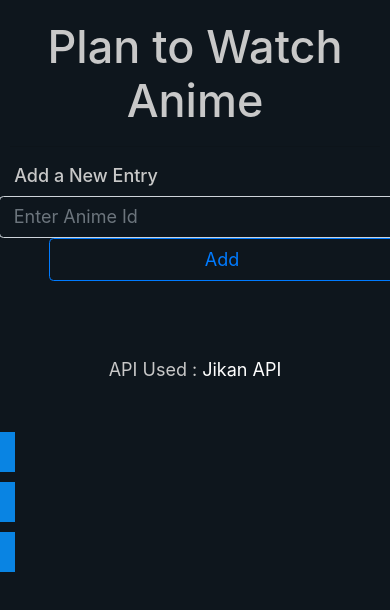
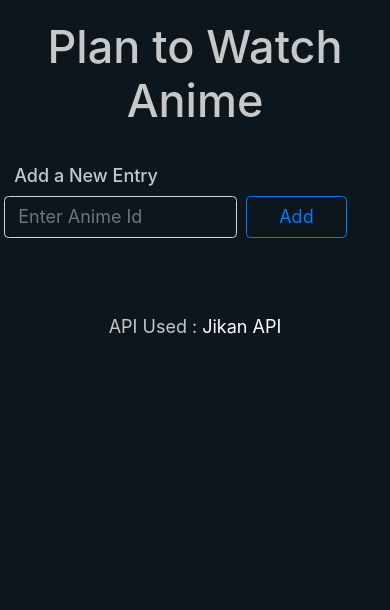
Before and after one commit to Johan-Liebert1/plantoconsume_media_app, a React (Create React App) app: page /anime in a window 390 px wide. Shown: the top 610 px of the page. Built offline with nearby package versions, Linux system fonts and the light colour scheme.

Commit message:
responsive

```diff
--- a/src/components/AnimeMangaComponent.js
+++ b/src/components/AnimeMangaComponent.js
@@ -34,6 +34,9 @@ const AnimeMangaComponent = ( { arr, what } ) => {
 
     genreString += genres[genres.length - 1]
 
+    const new_title = title.length > 33 ? `${title.slice(0, 31)}...` : title
+    const align_left = title.length > 33
+
     const dispatch = useDispatch()
 
     const deleteHandler = () => {
@@ -62,10 +65,13 @@ const AnimeMangaComponent = ( { arr, what } ) => {
             </div>
 
             <div id = 'info' >
-                <div id = 'title' style ={{display: 'flex'}}>
+                <div id = 'title' style ={{
+                    display: 'flex', alignSelf: align_left ? 'flex-start' : ''
+                    }}
+                >
                     <a href = {href} target='_blank'>
                         <h5 style = {{ display : 'inline' }}>
-                            { title }
+                            { new_title }
                         </h5>
                         { what === 'anime' && <h5 style = {{display : 'inline'}}> ( {type} )</h5> }
 
@@ -79,7 +85,7 @@ const AnimeMangaComponent = ( { arr, what } ) => {
                         <div>
                             <div className='attr'>
                                 <strong>
-                                    {what === 'anime' ? 'Episodes:' : "Chapters:"}
+                                    {what === 'anime' ? 'Episodes: ' : "Chapters: "}
                                 </strong>
                             </div>
                             <div className='value'>{ episodes }</div>
--- a/src/screens/AnimeScreen.js
+++ b/src/screens/AnimeScreen.js
@@ -18,25 +18,28 @@ const AnimeScreen = () => {
         dispatch( getAnimeDetails(animeId) )
     }
 
-    console.log(window.innerWidth)
+    const condb = window.innerWidth > 1100 // condition big
+    const conds = window.innerWidth > 580
 
     return (
         <div style = {{
-            width: window.innerWidth > 1100 ? "70%" : "95%",
+            width: condb ? "70%" : "95%",
             margin: "20px auto"
             }}
         >
 
             {/* will also depend upon window.innerWidth
             dispaly a navbar component otherwise */}
-            <PageLinksComponent />
+            {
+                condb ? <PageLinksComponent /> : null
+            }
 
             <h1 style = {{ textAlign: 'center' }} >Plan to Watch Anime</h1>
             <hr style = {{ color: 'white' }}></hr>
 
             <form onSubmit = { addAnime }>
                 <h6
-                    className = {window.innerHeight > 1100 ? 'row' : 'row ml-1' }
+                    className = {condb ? 'row' : 'row ml-1' }
                 >
                     Add a New Entry
                 </h6>
@@ -44,7 +47,7 @@ const AnimeScreen = () => {
                     <input
                         type='text'
                         className={
-                            `form-control col-md-3 col-sm-5 ${ window.innerWidth > 1100 ? '' : 'ml-1' }`
+                            `form-control col-md-3 col-sm-5 col-7 ${ condb ? '' : conds ? 'ml-1' : 'ml-2' }`
                         }
                         value = {animeId}
                         placeholder = 'Enter Anime Id'
@@ -53,7 +56,10 @@ const AnimeScreen = () => {
                     />
                     <button
                         type = 'submit'
-                        className = 'btn btn-outline-primary col-md-1 ml-5 col-sm-4'
+                        className = {
+                            `btn btn-outline-primary col-md-1 col-sm-4 col-3
+                            ${condb ? 'ml-5' : conds ? '' : 'ml-2'}`
+                        }
                     >Add</button>
 
                 </div>
@@ -86,9 +92,6 @@ const AnimeScreen = () => {
 
             }
 
-
-
-
         <footer
             style = {{ width: '100%', height: '100px', textAlign: 'center', marginTop: "75px" }}
         >
--- a/src/screens/MangaScreen.js
+++ b/src/screens/MangaScreen.js
@@ -13,15 +13,8 @@ const MangaScreen = () => {
 
     const { manga } = useSelector(state => state.manga)
 
-    useEffect(() => {
-
-        // this is how the action creator is mapped to the reducers
-
-        // dispatch(getMangaDetails(1))
-        // dispatch(getMangaDetails(2))
-
-
-    }, [])
+    const condb = window.innerWidth > 1100 // condition big
+    const conds = window.innerWidth > 580
 
     const addManga = (e) => {
         e.preventDefault()
@@ -30,24 +23,27 @@ const MangaScreen = () => {
 
     return (
         <div style = {{
-            width: window.innerWidth > 1100 ? "70%" : "95%",
+            width: condb ? "70%" : "95%",
             margin: "20px auto" }}
         >
-            <PageLinksComponent />
+            {
+                condb ? <PageLinksComponent /> : null
+            }
+
             <h1 style = {{ textAlign: 'center' }} >Plan to Read Manga</h1>
 
             <hr style = {{ color: 'white' }}></hr>
 
             <form onSubmit = {addManga} >
                 <h6
-                    className = {window.innerHeight > 1100 ? 'row' : 'row ml-1' }
+                    className = {condb ? 'row' : 'row ml-1' }
                 >Add a New Entry</h6>
 
                 <div className='form-group row'>
                     <input
                         type='text'
                         className={
-                            `form-control col-md-3 col-sm-5 ${ window.innerWidth > 1100 ? '' : 'ml-1' }`
+                            `form-control col-md-3 col-sm-5 col-7 ${ condb ? '' : conds ? 'ml-1' : 'ml-2' }`
                         }
                         value = {mangaId}
                         placeholder = 'Enter Manga Id'
@@ -56,7 +52,10 @@ const MangaScreen = () => {
                     />
                     <button
                         type = 'submit'
-                        className = 'btn btn-outline-primary col-md-1 ml-5 col-sm-4'
+                        className = {
+                            `btn btn-outline-primary col-md-1 col-sm-4 col-3
+                            ${condb ? 'ml-5' : conds ? '' : 'ml-2'}`
+                        }
                     > Add</button>
                 </div>
             </form>
--- a/src/screens/MoviesScreen.js
+++ b/src/screens/MoviesScreen.js
@@ -14,29 +14,28 @@ const MoviesScreen = () => {
 
     const movies = useSelector(state => state.movies)
 
-    useEffect(() => {
-
-        // dispatch( getMovieDetails('tt0120737') )
-
-    }, [])
-
     const addMovie = (e) => {
         e.preventDefault()
         dispatch(getMovieDetails(apiKey, movieId))
     }
 
+    const condb = window.innerWidth > 1100 // condition big
+    const conds = window.innerWidth > 580
+
     return (
         <div style = {{
-            width: window.innerWidth > 1100 ? "70%" : "95%",
+            width: condb ? "70%" : "95%",
             margin: "20px auto" }}
         >
-            <PageLinksComponent />
+            {
+                condb ? <PageLinksComponent /> : null
+            }
             <h1 style = {{ textAlign: 'center' }} >Plan to Watch Movies</h1>
             <hr style = {{ color: 'white' }}></hr>
 
             <form onSubmit = {addMovie} >
                 <h6
-                    className = {window.innerHeight > 1100 ? 'row' : 'row ml-1' }
+                    className = {condb ? 'row' : 'row ml-1' }
                 >Add a New Entry</h6>
                 <div className='form-group row'>
                     <input
@@ -45,7 +44,7 @@ const MoviesScreen = () => {
                         placeholder = 'Enter Your API Key'
                         onChange = { (e) => setApiKey(e.target.value) }
                         className={
-                            `form-control col-md-3 col-sm-6 ${ window.innerWidth > 1100 ? '' : 'ml-2' }`
+                            `form-control col-md-3 col-sm-5 col-7 ${ condb ? '' : conds ? 'ml-1' : 'ml-2' }`
                         }
                         style = {{backgroundColor: 'rgb(14, 22, 29)', color: 'white'}}
                     />
@@ -56,17 +55,18 @@ const MoviesScreen = () => {
                         placeholder = 'Enter Movie Id'
                         onChange = { (e) => setMovieId(e.target.value) }
                         className={
-                            `form-control col-md-3 col-sm-6 ${ window.innerWidth > 1100 ? '' : 'ml-2' }`
+                            `form-control col-md-3 col-sm-5 col-7 ${ condb ? '' : conds ? 'ml-1' : 'ml-2' }`
                         }
                         style = {{backgroundColor: 'rgb(14, 22, 29)', color: 'white'}}
                     />
                     <button
                         type = 'submit'
                         className = {
-                            `btn btn-outline-primary col-md-1 col-sm-6
-                            ${window.innerWidth > 1100 ? 'ml-5':'ml-2'}`
+                            `btn btn-outline-primary col-md-1 col-sm-4 col-5
+                            ${condb ? 'ml-5' : conds ? '' : 'ml-2'}`
                         }
-                        style = {{display: window.innerHeight > 1100 ? 'inline' : 'block'}}
+
+                        style = {{display: condb ? 'inline' : 'block'}}
                     > Add</button>
                 </div>
             </form>
--- a/src/styles/MediaDetails.css
+++ b/src/styles/MediaDetails.css
@@ -101,7 +101,8 @@ img {
     right: 2%;
 }
 
-@media screen and (max-width: 1100px) {
+
+@media (max-width: 1000px) {
     #delete-btn {
         font-size: 0.6rem;
     }
@@ -118,3 +119,37 @@ img {
         font-size: 0.85rem;
     }
 }
+
+
+@media (max-width: 580px) {
+    #title h5 {
+        size: 0.75rem !important;
+    }
+
+    div {
+        font-size: 0.5rem;
+    }
+
+    strong {
+        font-size: 0.5rem;
+    }
+
+    #list-item {
+        height: 125px;
+        overflow: scroll;
+    }
+
+    img {
+        height: 100%;
+        width: 91px;
+    }
+
+    #image {
+        margin-right: 10px;
+    }
+
+    #delete-btn {
+        font-size: 0.5rem;
+    }
+
+}
```
